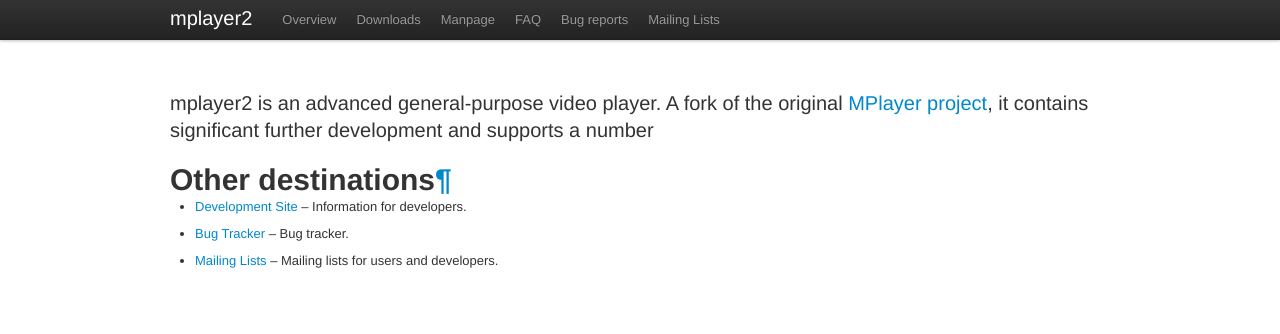
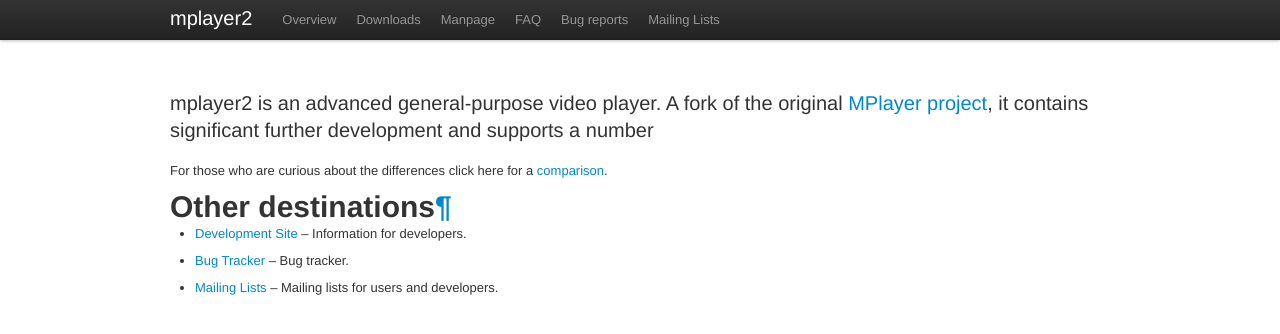
Before and after one commit to mplayer2/mplayer2.org, a Sphinx documentation site: the page built from source/index.rst, in a window 1280 px wide. Shown: the top 334 px of the page. Built offline with Sphinx 7.4.7, drawn with Linux system fonts in a browser that asks for light colours.

Commit message:
index: add comparison paragraph

```diff
--- a/source/index.rst
+++ b/source/index.rst
@@ -4,6 +4,9 @@
     <p class="lead">mplayer2 is an advanced general-purpose video player. A
     fork of the original <a href="http://www.mplayerhq.hu">MPlayer project</a>,
     it contains significant further development and supports a number</a>
+
+For those who are curious about the differences click here for a
+`comparison <differences>`_.
 
 Other destinations
 ==================
```
